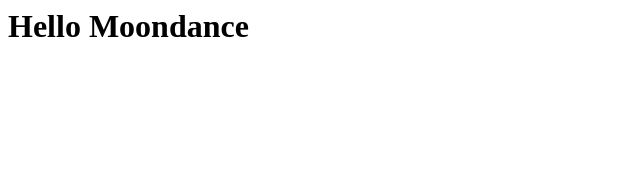
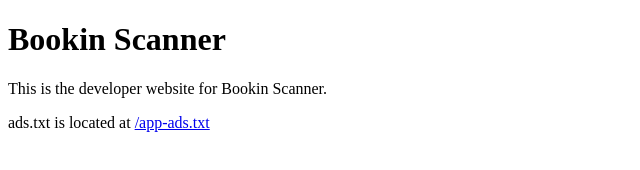
Before and after one commit to felixbyun83/felixbyun83, a plain HTML site: page index.html in a window 1280 px wide. Shown: the whole page, without its empty margins (0-640 px from the left). Drawn offline with Linux system fonts and the light colour scheme.

Commit message:
Add basic HTML structure for Bookin Scanner

```diff
--- a/index.html
+++ b/index.html
@@ -1 +1,13 @@
-<h1>Hello Moondance</h1>
+<!DOCTYPE html>
+<html lang="ko">
+<head>
+    <meta charset="UTF-8">
+    <meta name="viewport" content="width=device-width, initial-scale=1.0">
+    <title>Bookin Scanner Developer</title>
+</head>
+<body>
+    <h1>Bookin Scanner</h1>
+    <p>This is the developer website for Bookin Scanner.</p>
+    <p>ads.txt is located at <a href="app-ads.txt">/app-ads.txt</a></p>
+</body>
+</html>
```
